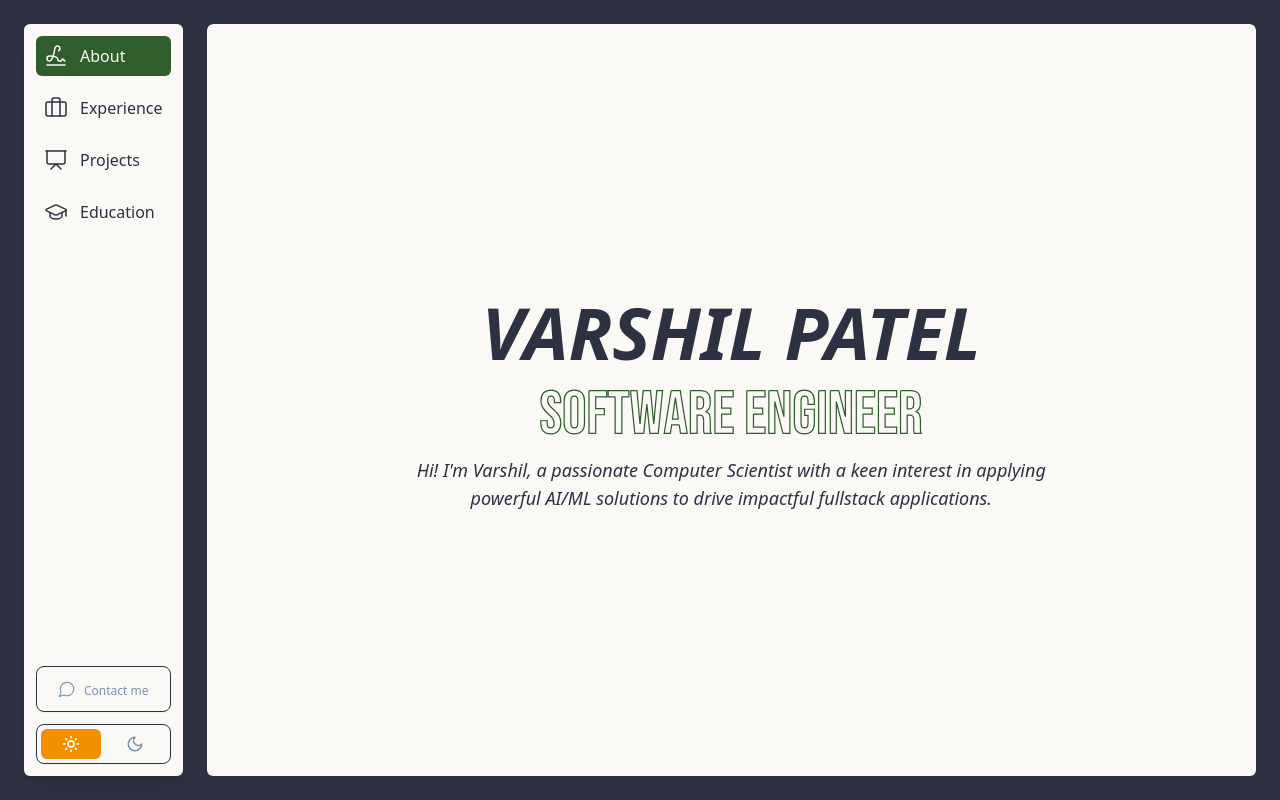
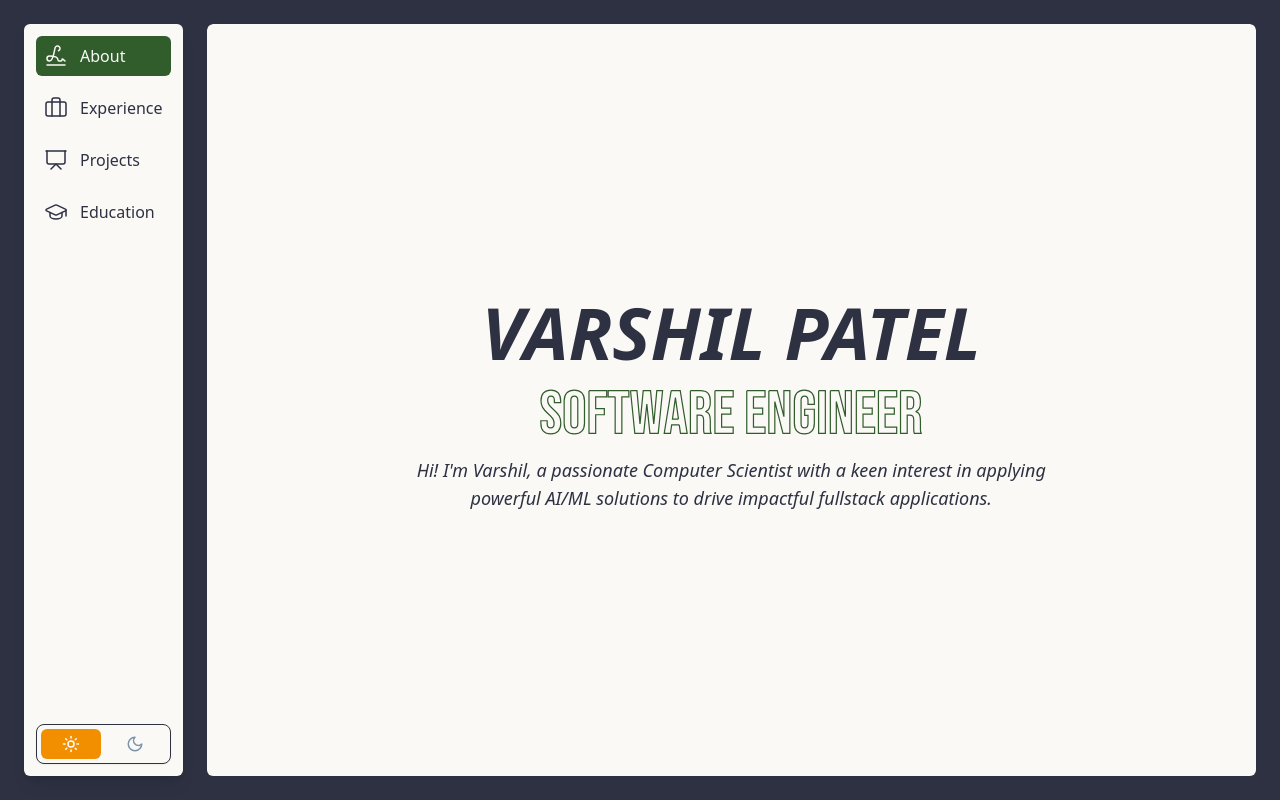
Before and after one commit to Varshil247/Varshil-Patel-Portfolio, a React (Vite) app: page / in a window 1280 px wide. Built offline with nearby package versions, Linux system fonts and the light colour scheme.

Commit message:
removed contact for now

```diff
--- a/src/App.tsx
+++ b/src/App.tsx
@@ -3,7 +3,7 @@ import Home from "./components/Sections/Home";
 import Projects from "./components/Sections/Projects";
 import Education from "./components/Sections/Education";
 import Experience from "./components/Sections/Experience";
-import { Signature, Briefcase, Presentation, GraduationCap, MessageCircle } from "lucide-react";
+import { Signature, Briefcase, Presentation, GraduationCap } from "lucide-react";
 import ThemeToggleAnimated from "./components/UI/ThemeSelector";
 
 // ! ----------------------------------------------------------------------------------------------
@@ -202,7 +202,7 @@ const App: React.FC = () => {
           </ul>
 
           <div className="flex flex-row items-center justify-center gap-3 md:flex-col md:w-full">
-            <div className="flex p-1 border border-dark rounded-lg md:w-full shadow-sm">
+            {/* <div className="flex p-1 border border-dark rounded-lg md:w-full shadow-sm">
               <button
                 title="Contact Me"
                 aria-label="Contact Me"
@@ -211,7 +211,7 @@ const App: React.FC = () => {
                 <MessageCircle size={18} strokeWidth={1.5} />
                 <p className="text-xs font-light hidden md:contents">Contact me</p>
               </button>
-            </div>
+            </div> */}
             <ThemeToggleAnimated theme={currentTheme} handleThemeChange={handleThemeChange} />
           </div>
         </nav>
```
